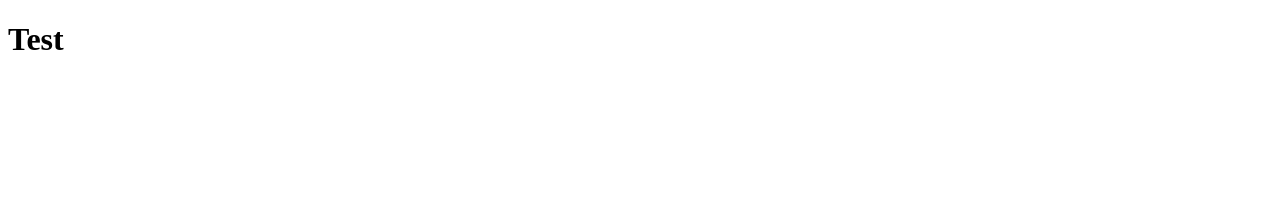
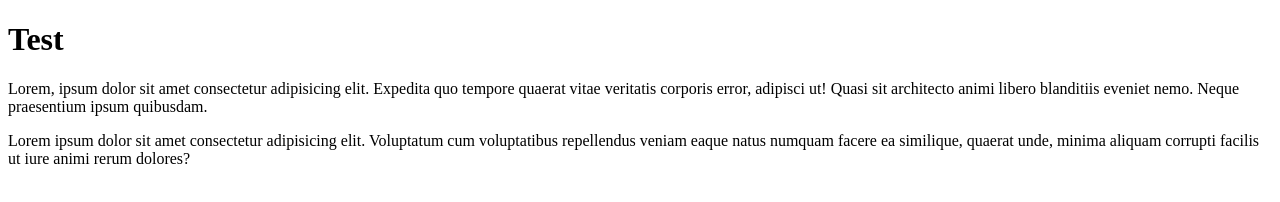
Before and after one commit to dianatorresguarnizo/pfinal, a plain HTML site: page test.html in a window 1280 px wide. Drawn offline with Linux system fonts and the light colour scheme.

Commit message:
Sgundo Commite

```diff
--- a/test.html
+++ b/test.html
@@ -7,5 +7,7 @@
 </head>
 <body>
     <h1>Test</h1>
+    <p>Lorem, ipsum dolor sit amet consectetur adipisicing elit. Expedita quo tempore quaerat vitae veritatis corporis error, adipisci ut! Quasi sit architecto animi libero blanditiis eveniet nemo. Neque praesentium ipsum quibusdam.</p>
+    <p>Lorem ipsum dolor sit amet consectetur adipisicing elit. Voluptatum cum voluptatibus repellendus veniam eaque natus numquam facere ea similique, quaerat unde, minima aliquam corrupti facilis ut iure animi rerum dolores?</p>
 </body>
 </html>
```
